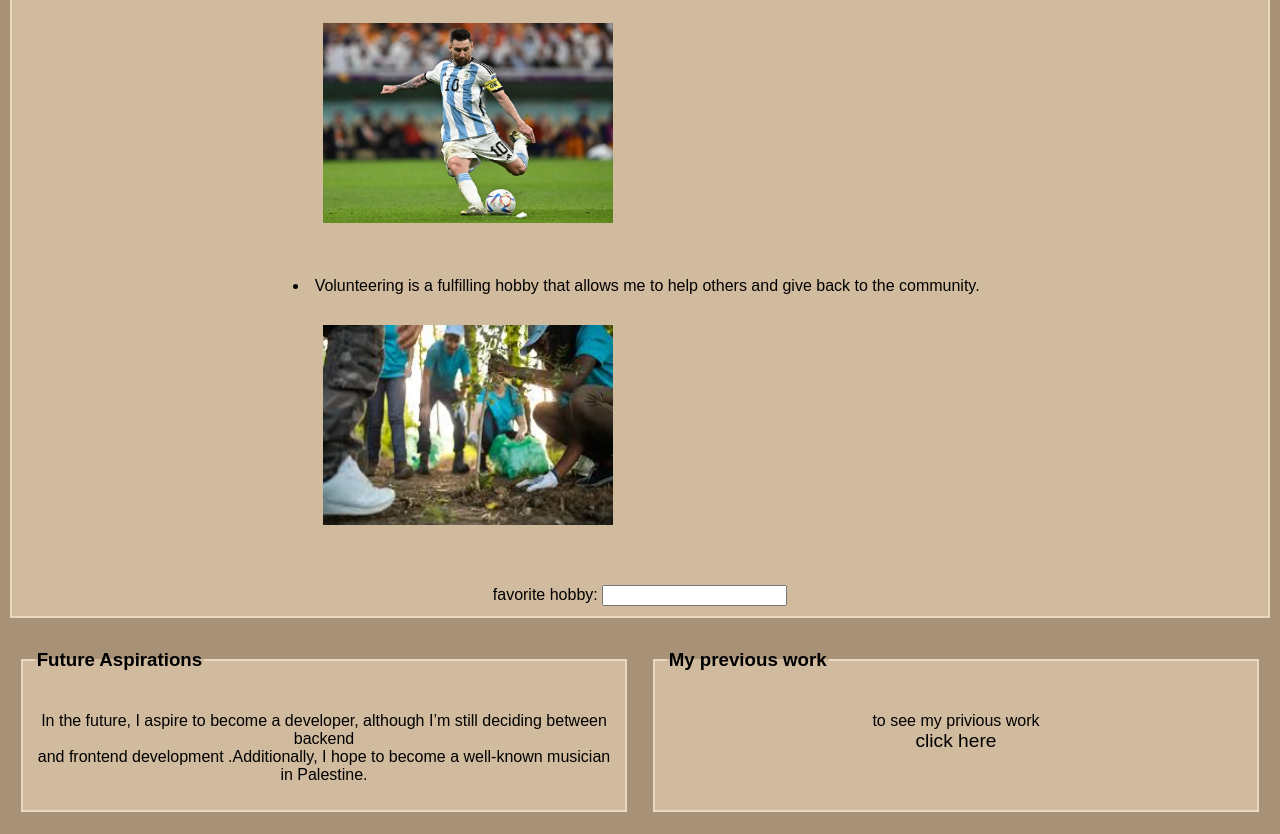
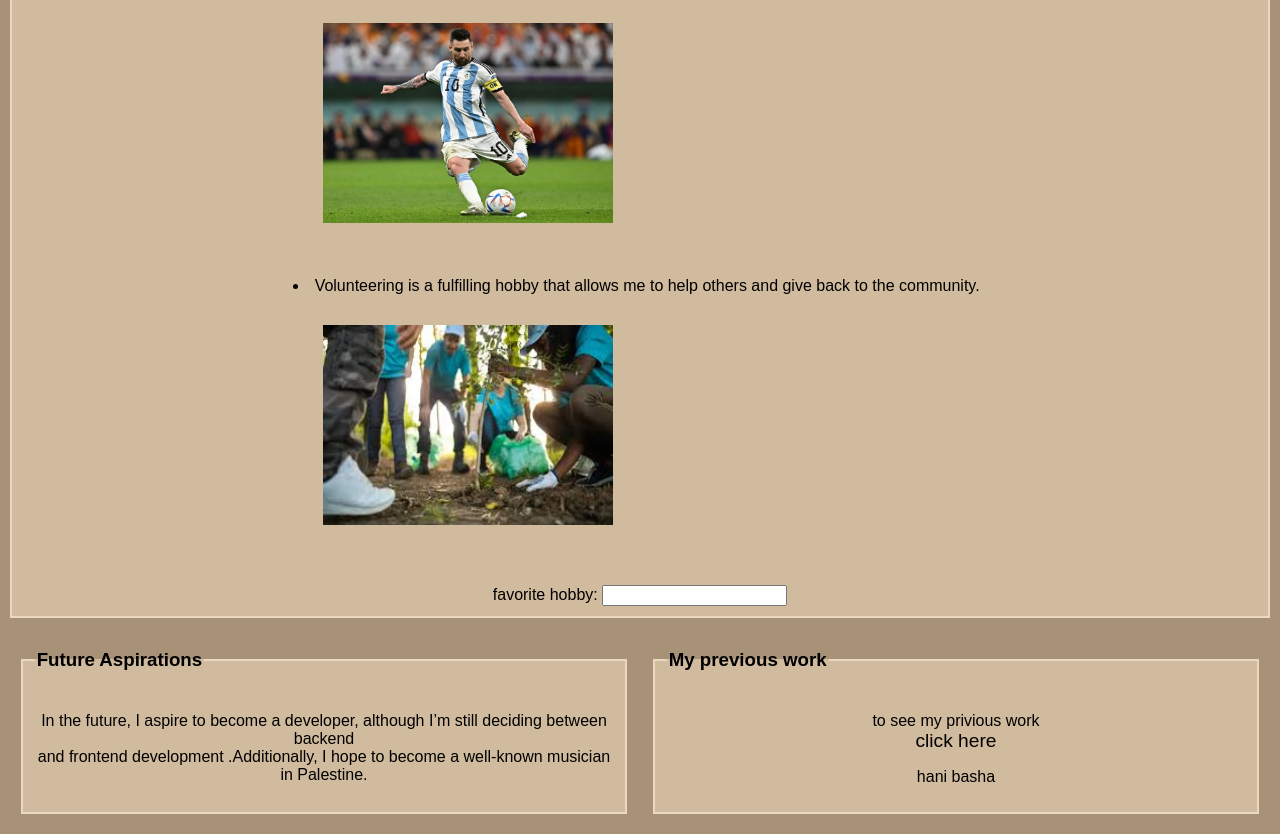
Before and after one commit to HaniWB/haha, a plain HTML site: page index.html in a window 1280 px wide. Shown: the part 649-1483 px from the top of the page. Drawn offline with Linux system fonts and the light colour scheme.

Commit message:
add a paragragh

```diff
--- a/index.html
+++ b/index.html
@@ -61,6 +61,7 @@
         <fieldset   class="width"  style="float: right;">
           <legend><h3 id="my_work"> My previous work</h3></legend>
           <p>to see my privious work <br>  <a href="c:\Users\basha\OneDrive\Desktop\Web-1-assignments\assignments\first assignment\Web-1-assignments.html" style="text-decoration: none; color: black; font-size: larger;" >click here</a> </p>
+        <p>hani basha</p>
         </fieldset>
       </div>
    </main>
```
